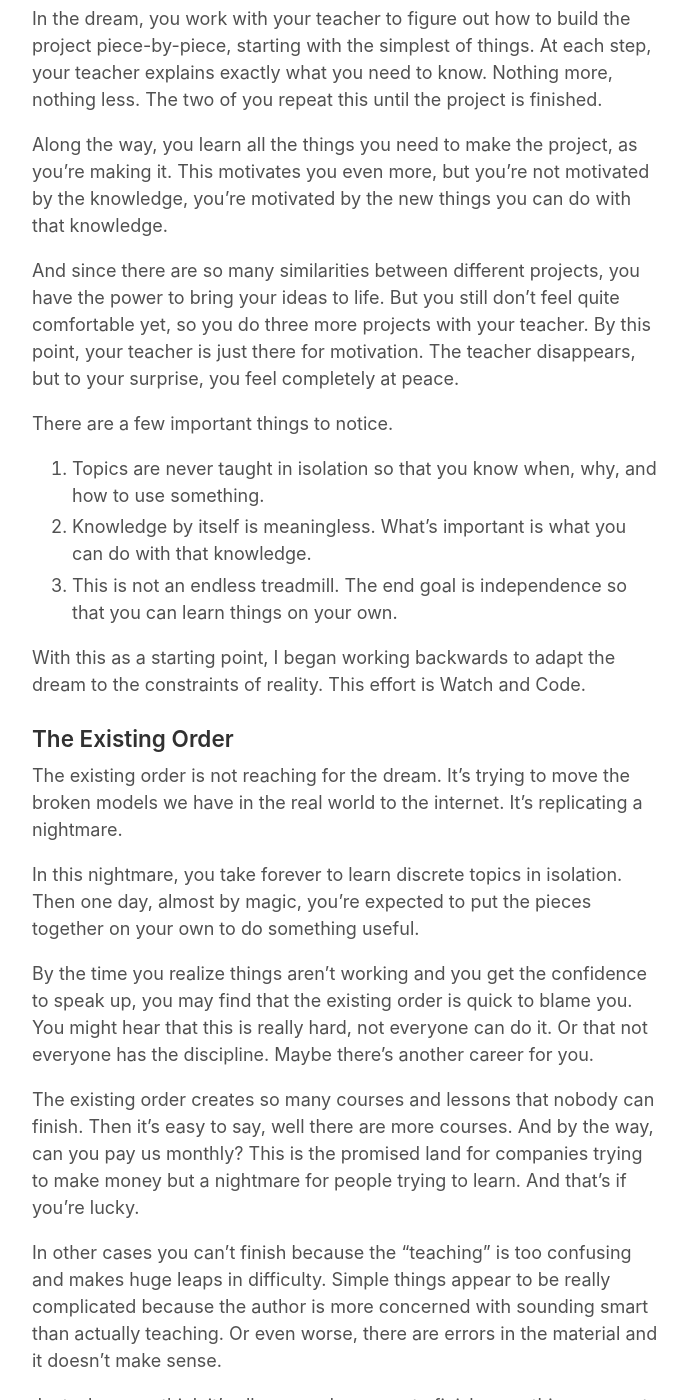
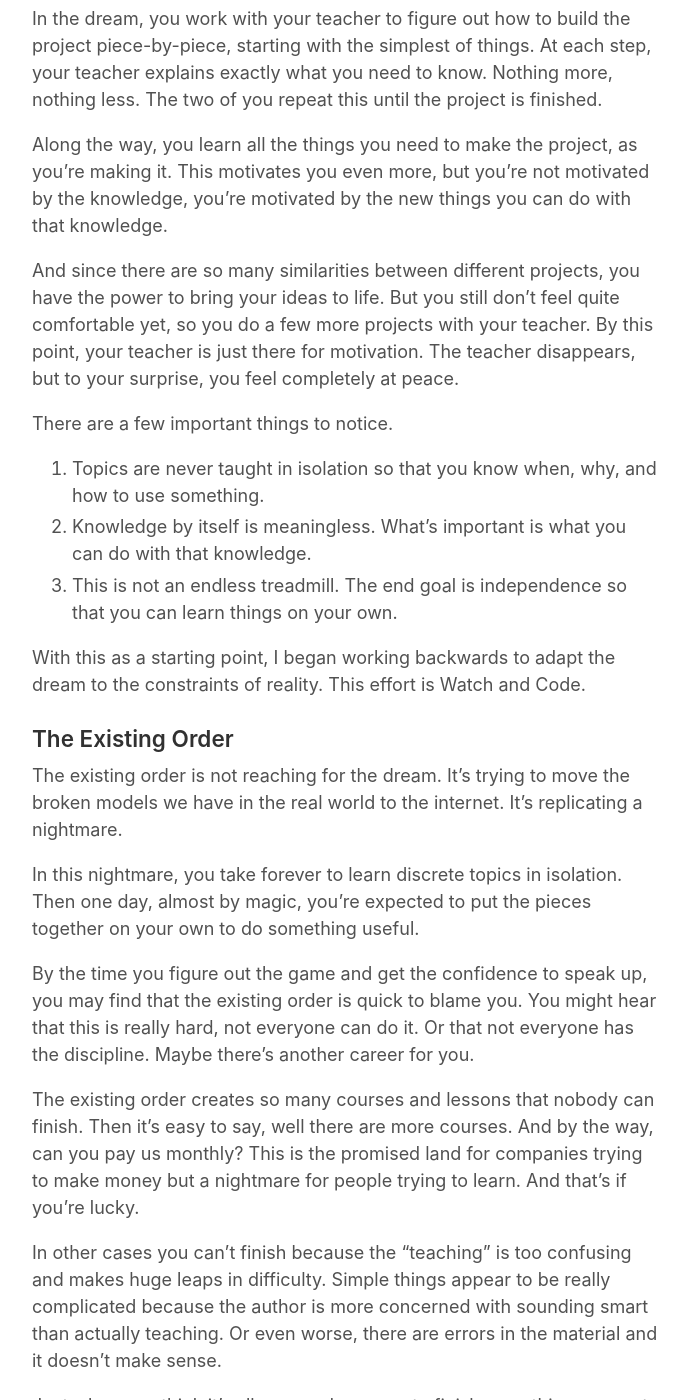
Before and after one commit to hoojaoh/blog.watchandcode.com, a Jekyll site: the page built from _posts/2016-04-27-the-dream.md, in a window 1280 px wide and 1400 px high, scrolled down 820 px. Shown: the whole window, without its empty margins (293-980 px from the left). Built offline with Jekyll 4.4.1, drawn with Linux system fonts in a browser that asks for light colours; comment, search, counter and statistics services are not loaded.

Commit message:
Dream edits.

```diff
--- a/_posts/2016-04-27-the-dream.md
+++ b/_posts/2016-04-27-the-dream.md
@@ -16,7 +16,7 @@ In the dream, you work with your teacher to figure out how to build the project
 
 Along the way, you learn all the things you need to make the project, as you're making it. This motivates you even more, but you're not motivated by the knowledge, you're motivated by the new things you can do with that knowledge.
 
-And since there are so many similarities between different projects, you have the power to bring your ideas to life. But you still don't feel quite comfortable yet, so you do three more projects with your teacher. By this point, your teacher is just there for motivation. The teacher disappears, but to your surprise, you feel completely at peace.
+And since there are so many similarities between different projects, you have the power to bring your ideas to life. But you still don't feel quite comfortable yet, so you do a few more projects with your teacher. By this point, your teacher is just there for motivation. The teacher disappears, but to your surprise, you feel completely at peace.
 
 There are a few important things to notice.
 
@@ -33,7 +33,7 @@ The existing order is not reaching for the dream. It's trying to move the broken
 
 In this nightmare, you take forever to learn discrete topics in isolation. Then one day, almost by magic, you're expected to put the pieces together on your own to do something useful.
 
-By the time you realize things aren't working and you get the confidence to speak up, you may find that the existing order is quick to blame you. You might hear that this is really hard, not everyone can do it. Or that not everyone has the discipline. Maybe there's another career for you.
+By the time you figure out the game and get the confidence to speak up, you may find that the existing order is quick to blame you. You might hear that this is really hard, not everyone can do it. Or that not everyone has the discipline. Maybe there's another career for you.
 
 The existing order creates so many courses and lessons that nobody can finish. Then it's easy to say, well there are more courses. And by the way, can you pay us monthly? This is the promised land for companies trying to make money but a nightmare for people trying to learn. And that's if you're lucky.
 
```
